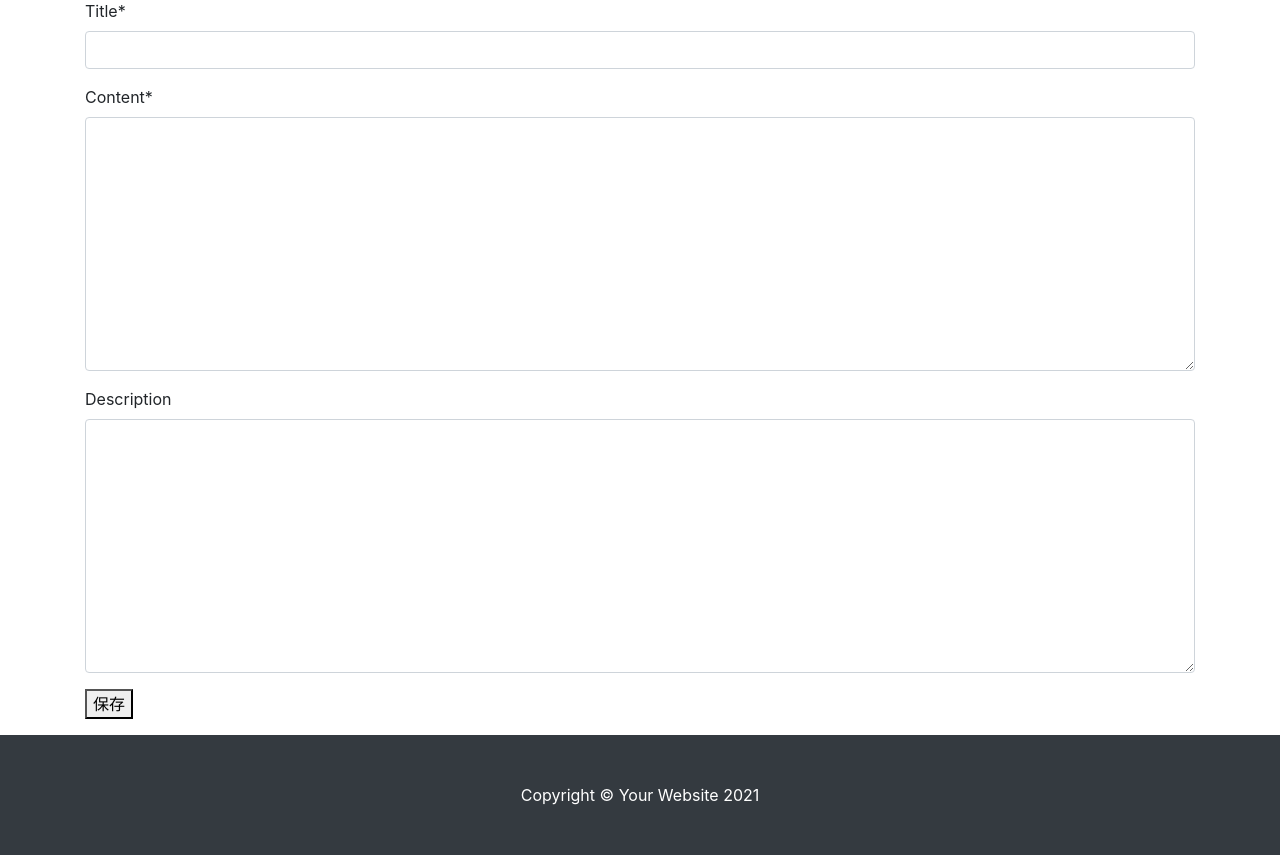
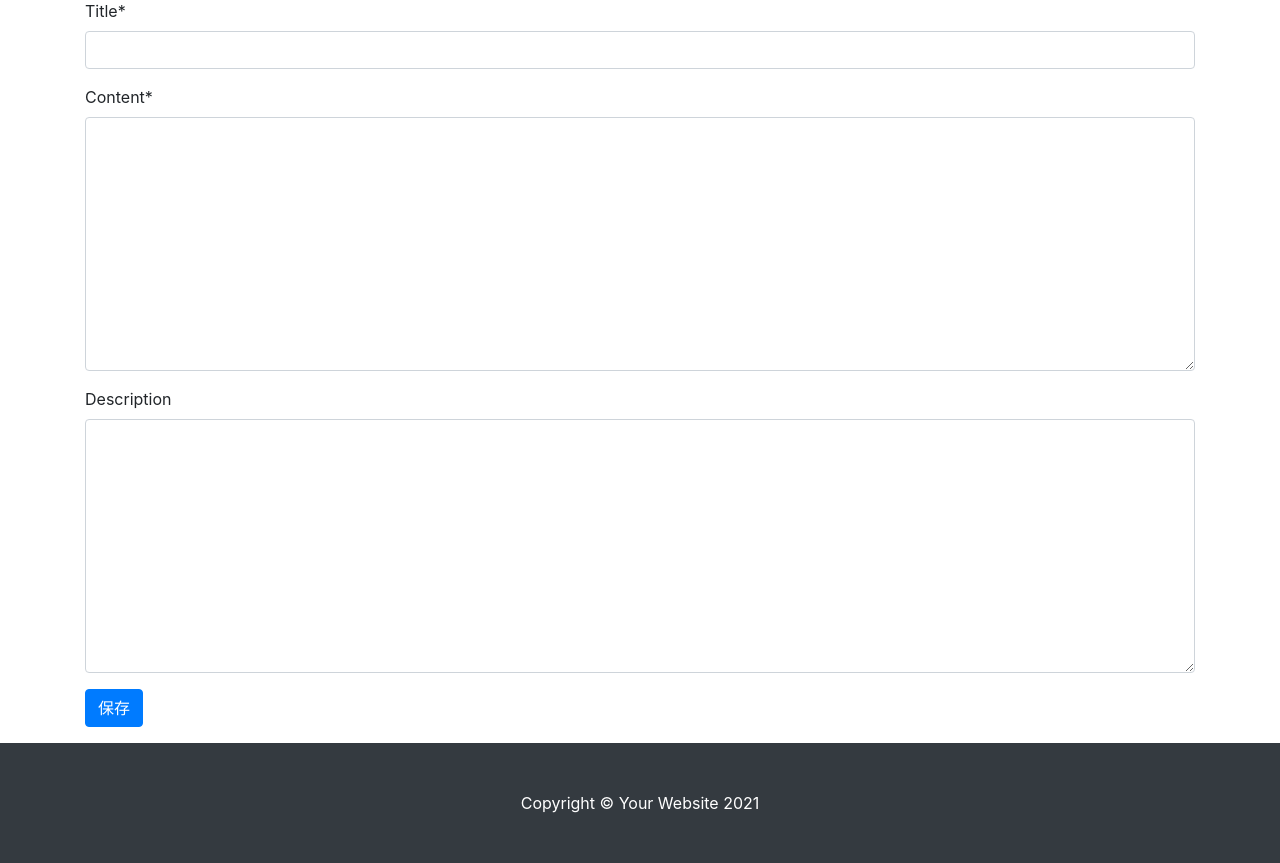
Before and after one commit to KoheiEto/recipe_post, a Django app: page /recipe/create in a window 1280 px wide. Shown: the part 57-920 px from the top of the page. Run offline with Django 3.2, Linux system fonts and the light colour scheme; some libraries are stand-ins or nearby versions.

Commit message:
投稿時のリダイレクト先を指定

```diff
--- a/recipe/templates/recipe/recipe_form.html
+++ b/recipe/templates/recipe/recipe_form.html
@@ -2,9 +2,9 @@
 {% load crispy_forms_tags %}
 
 {% block body %}
-  <from method="post">
+  <form method="post">
       {% csrf_token %}
       {{ form|crispy }}
-      <button type="submit">保存</button>
-  </from>
+      <button class="btn btn-primary" type="submit">保存</button>
+  </form>
 {% endblock %}
--- a/recipe/views.py
+++ b/recipe/views.py
@@ -13,3 +13,4 @@ class RecipeListView(ListView):
 class RecipeCreateView(CreateView):
     model = Recipe
     fields = ["title", "content", "description"]
+    success_url = "/"
```
Also changed, not shown: db.sqlite3, recipe/migrations/0003_rename_descripton_recipe_description.py (added).
